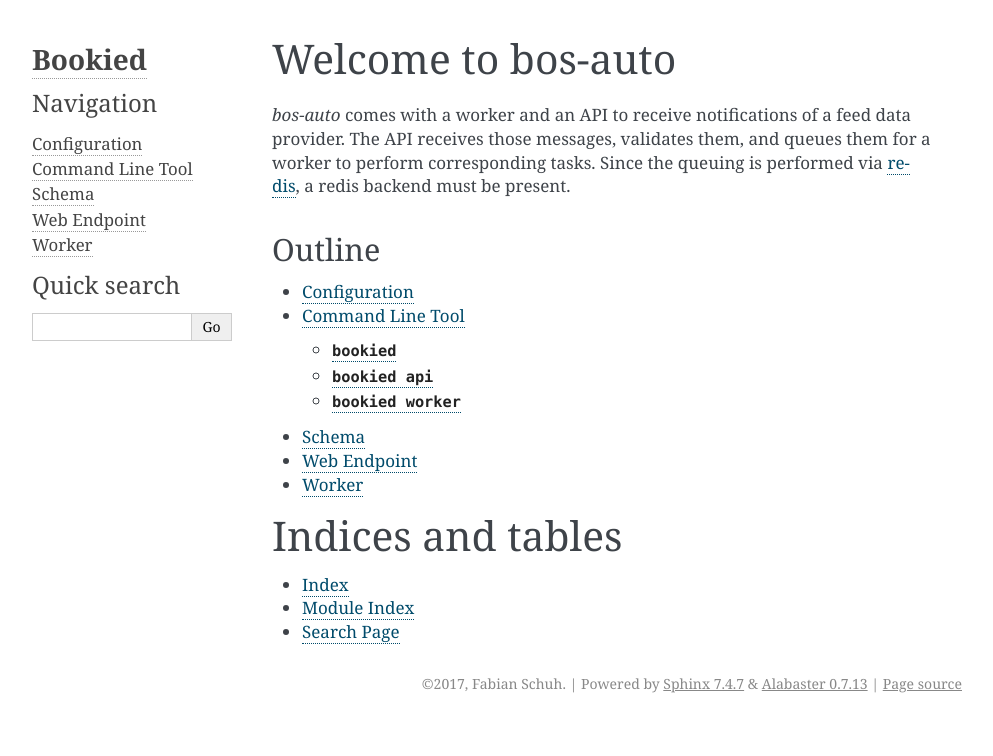
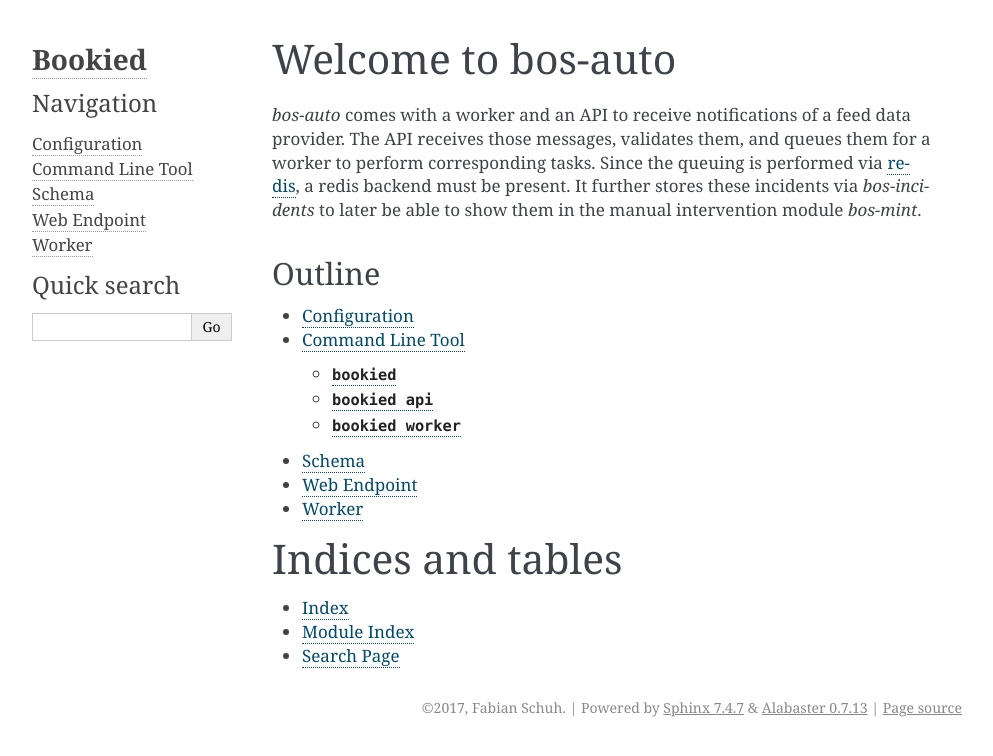
Before and after one commit to peerplays-network/bos-auto, a Sphinx documentation site: the page built from docs/index.rst, in a window 1280 px wide. Shown: the top 756 px of the page, without its empty margins (148-1141 px from the left). Built offline with Sphinx 7.4.7, drawn with Linux system fonts in a browser that asks for light colours.

Commit message:
docs updates

```diff
--- a/docs/index.rst
+++ b/docs/index.rst
@@ -10,7 +10,9 @@
 feed data provider. The API receives those messages, validates them, and
 queues them for a worker to perform corresponding tasks. Since the
 queuing is performed via `redis <https://redis.io>`_, a redis backend
-must be present.
+must be present. It further stores these incidents via `bos-incidents`
+to later be able to show them in the manual intervention module
+`bos-mint`.
 
 Outline
 -------
```
Also changed, not shown: README.md (+3 -4 lines).
